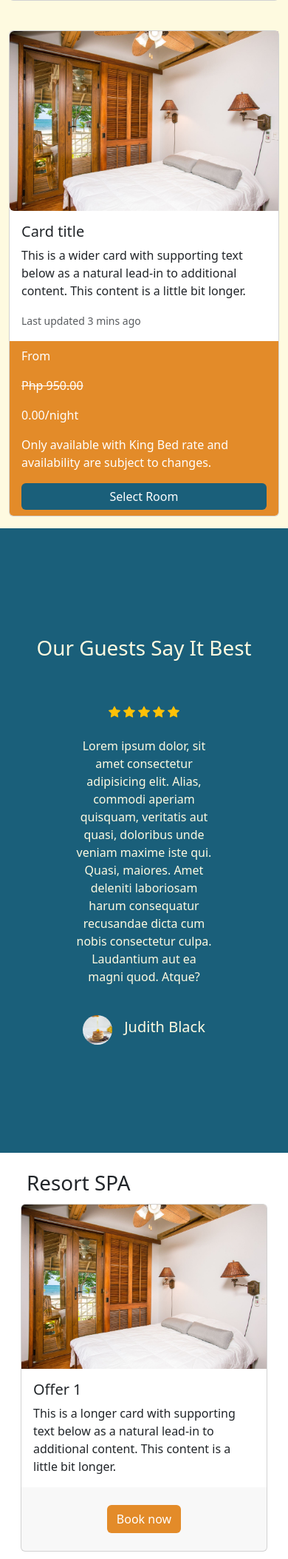
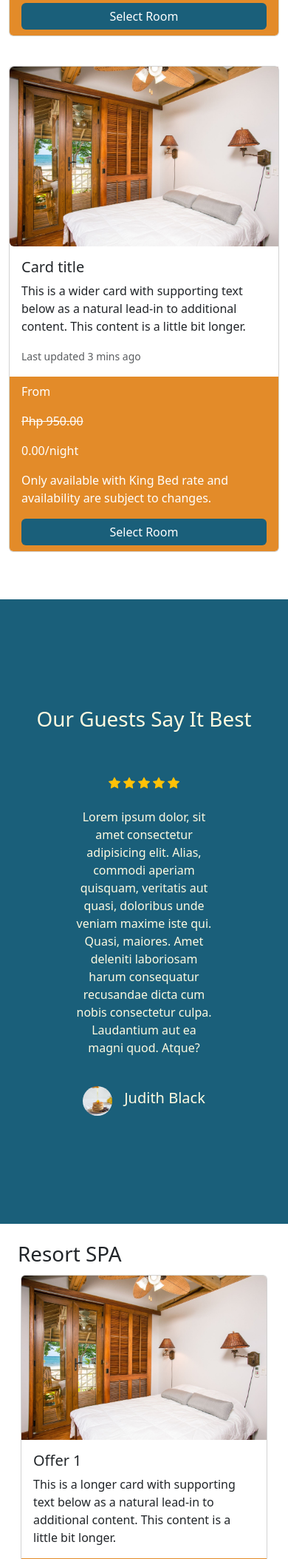
Before and after one commit to jasperayawan/MP3, a PHP site: page /MP3/client/yourStay.php in a window 390 px wide. Shown: the part 2238-4345 px from the top of the page at 74% size. Run offline with PHP 8.4, Linux system fonts and the light colour scheme; data that the repository does not hold is empty.

Commit message:
update responsiveness

```diff
--- a/client/yourStay.css
+++ b/client/yourStay.css
@@ -38,7 +38,9 @@
 /*--------------------- roomCollection styling------------*/
 
 .roomCollection{
-    background: var(--pink-bg);
+    max-width: 1000px;
+    width: 100%;
+    margin: 0 auto;
 }
 .roomCollection_content h1{
     color: var(--blue-bg);
@@ -81,6 +83,15 @@
 
 /*---------------------  roomOffers styling------------*/
 
+.roomOffers{
+    max-width: 1000px;
+    margin: 0 auto;
+    width: 100%;
+    display: flex;
+    justify-content: center;
+    align-items: center;
+    flex-direction: column;
+}
 .roomOffers_content{
     min-height: 100vh;
 }
--- a/client/yourStay.php
+++ b/client/yourStay.php
@@ -30,8 +30,8 @@ require('../admin/essentials.php')
             </div>
         </section>
 
-        <section class="roomCollection py-md-5">
-            <div class="container py-md-5">
+        <section class="roomCollection py-md-5 container-fluid py-5">
+            <div class=" py-md-5">
                 <div class="roomCollection_content">
                     <div class="title">
                         <h1>Room Collection</h1>
@@ -187,7 +187,7 @@ require('../admin/essentials.php')
                         <div class="card mb-3">
                             <div class="row g-0">
                                 <div class="col-md-4">
-                                    <img src="../assets/Confortroom.jpg" class="img-fluid rounded-start" alt="...">
+                                    <img src="../assets/Confortroom.jpg" class="img-fluid rounded-start h-100" alt="...">
                                 </div>
                                 <div class="col-md-4">
                                     <div class="card-body">
@@ -213,7 +213,7 @@ require('../admin/essentials.php')
                         <div class="card mb-3">
                             <div class="row g-0">
                                 <div class="col-md-4">
-                                    <img src="../assets/Confortroom.jpg" class="img-fluid rounded-start" alt="...">
+                                    <img src="../assets/Confortroom.jpg" class="img-fluid rounded-start h-100" alt="...">
                                 </div>
                                 <div class="col-md-4">
                                     <div class="card-body">
@@ -239,7 +239,7 @@ require('../admin/essentials.php')
                         <div class="card mb-3">
                             <div class="row g-0">
                                 <div class="col-md-4">
-                                    <img src="../assets/Confortroom.jpg" class="img-fluid rounded-start" alt="...">
+                                    <img src="../assets/Confortroom.jpg" class="img-fluid rounded-start h-100" alt="...">
                                 </div>
                                 <div class="col-md-4">
                                     <div class="card-body">
@@ -326,12 +326,12 @@ require('../admin/essentials.php')
 
 
 
-        <section class="roomOffers px-4">
-            <div class="container-md py-4 py-md-5 px-lg-5">
-                <div class="title_SPA">
+        <section class="relative px-4">
+            <div class="roomOffers py-4 py-md-5">
+                <div class="title_SPA w-100">
                     <h1>Resort SPA</h1>
                 </div>
-                <div class="row row-cols-1 row-cols-md-2 row-cols-lg-3 g-4">
+                <div class="row row-cols-1 row-cols-md-2 row-cols-lg-3 g-4 w-100">
 
                     <div class="col p-1">
                         <div class="card h-100">
@@ -340,9 +340,9 @@ require('../admin/essentials.php')
                                 <h5 class="card-title title">Offer 1</h5>
                                 <p class="card-text">This is a longer card with supporting text below as a natural lead-in to additional content. This content is a little bit longer.</p>
                             </div>
-                            <div class="card-footer border-0 py-4">
+                            <div class="card-footer border-0 py-4" style="background-color: #E38B29; color: #fff">
                                 <div class="d-flex justify-content-center">
-                                    <a href="#" class="btn btn_bookNowOffers">Book now</a>
+                                    <a href="#" class="btn btn_bookNowOffers" style="background-color: #1A5F7A">Book now</a>
                                 </div>
                             </div>
                         </div>
@@ -354,9 +354,9 @@ require('../admin/essentials.php')
                                 <h5 class="card-title title">Offer 2</h5>
                                 <p class="card-text">This is a longer card with supporting text below as a natural lead-in to additional content. This content is a little bit longer.</p>
                             </div>
-                            <div class="card-footer border-0 py-4">
+                            <div class="card-footer border-0 py-4" style="background-color: #E38B29; color: #fff">
                                 <div class="d-flex justify-content-center">
-                                    <a href="#" class="btn btn_bookNowOffers">Book now</a>
+                                    <a href="#" class="btn btn_bookNowOffers" style="background-color: #1A5F7A">Book now</a>
                                 </div>
                             </div>
                         </div>
@@ -368,9 +368,9 @@ require('../admin/essentials.php')
                                 <h5 class="card-title title">Offer 3</h5>
                                 <p class="card-text">This is a longer card with supporting text below as a natural lead-in to additional content.</p>
                             </div>
-                            <div class="card-footer border-0 py-4">
+                            <div class="card-footer border-0 py-4" style="background-color: #E38B29; color: #fff">
                                 <div class="d-flex justify-content-center">
-                                    <a href="#" class="btn btn_bookNowOffers">Book now</a>
+                                    <a href="#" class="btn btn_bookNowOffers" style="background-color: #1A5F7A">Book now</a>
                                 </div>
                             </div>
                         </div>
--- a/components/footer.php
+++ b/components/footer.php
@@ -14,8 +14,8 @@
 
         <section class="footer relative overflow-hidden">
             <div class="footer_content">
-                <div class="row d-flex flex-wrap">
-                    <div class="col-12 col-lg-4 left_content">
+                <div class="row">
+                    <div class="col-lg-4 left_content">
                         <div class="p-5 d-flex flex-column gap-3 text-center justify-content-center align-items-center">
                             <div class="logo">
                                 <a href="/index.php" class="logo">
@@ -46,8 +46,8 @@
                             </div>
                         </div>
                     </div>
-                    <div class="col-12 col-lg-8 p-0">
-                        <div class="row d-flex flex-column flex-md-row container h-100 gap-4 gap-lg-0 right_content py-5">
+                    <div class="col-md-12 col-lg-8 p-0 right_content">
+                        <div class="row d-flex flex-column flex-md-row container gap-4 gap-lg-0 py-5">
                             <div class="col d-flex justify-content-start px-5 h-100">
                                 <ul class="list-unstyled plan d-flex justify-content-center flex-column gap-2">
                                     <h2 class="plan_footer text-white">Plan your visit</h2>
```
